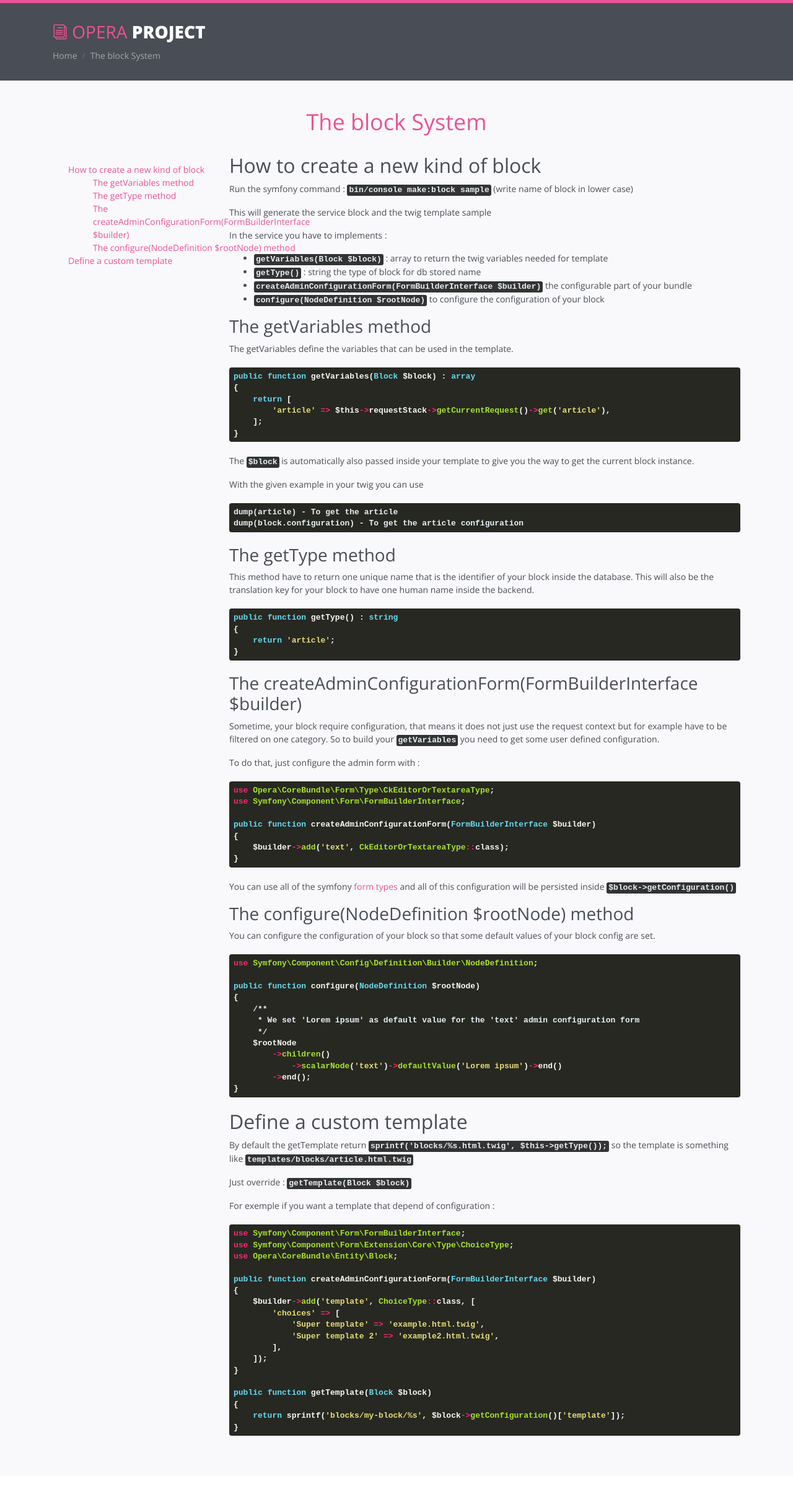
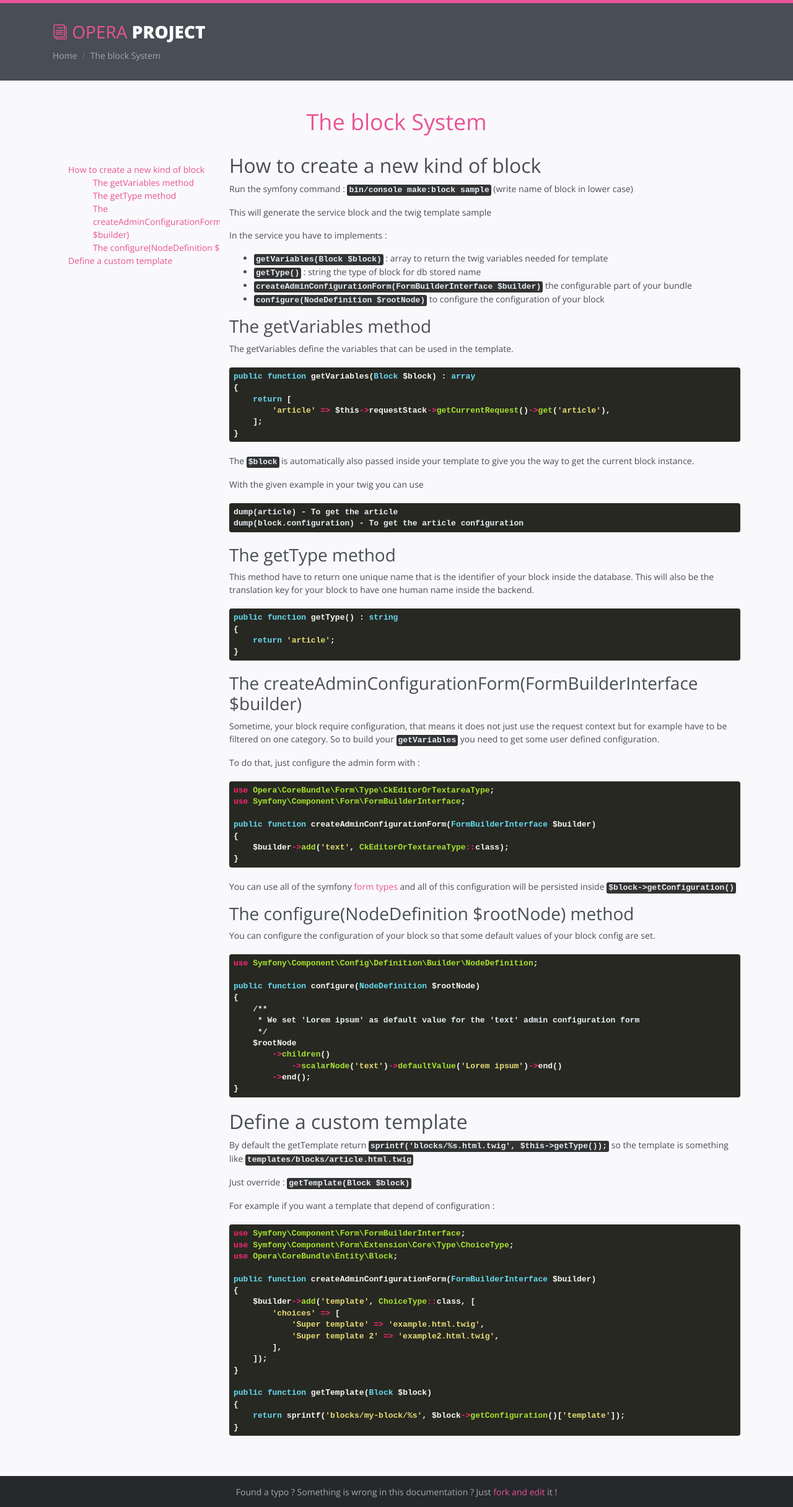
Before and after one commit to opera-project/opera-project.github.io, a Jekyll site: the page built from blocks.md, in a window 1280 px wide. Shown: the whole page at 62% size. Built offline with Jekyll 4.4.1, drawn with Linux system fonts in a browser that asks for light colours; nearby versions of some CDN libraries.

`````diff
--- a/_layouts/doc.html
+++ b/_layouts/doc.html
@@ -88,6 +88,12 @@
         </div>
     </div>
 
+    <footer class="footer text-center">
+        <div class="container">
+            Found a typo ? Something is wrong in this documentation ? Just <a href="https://github.com/opera-project/opera-project.github.io/edit/master{{ page.url|replace:'.html','' }}.md">fork and edit</a> it !
+        </div>
+    </footer>
+
     {% if site.google_analytics %}
     <script>
         (function (i, s, o, g, r, a, m) {
--- a/_sass/_doc.scss
+++ b/_sass/_doc.scss
@@ -430,7 +430,7 @@
 
 .doc-sidebar {
 
-
+    overflow: hidden;
 }
 
 .doc-nav {
--- a/blocks.md
+++ b/blocks.md
@@ -98,7 +98,7 @@ By default the getTemplate return `sprintf('blocks/%s.html.twig', $this->getType
 
 Just override : `getTemplate(Block $block)`
 
-For exemple if you want a template that depend of configuration :
+For example if you want a template that depend of configuration :
 
 ```` php
 use Symfony\Component\Form\FormBuilderInterface;
`````
Also changed, not shown: OperaListBlockBundle.md (+7 -0 lines), OperaMediaBundle.md (+1 -1 lines), _layouts/home.html (+22 -0 lines).
